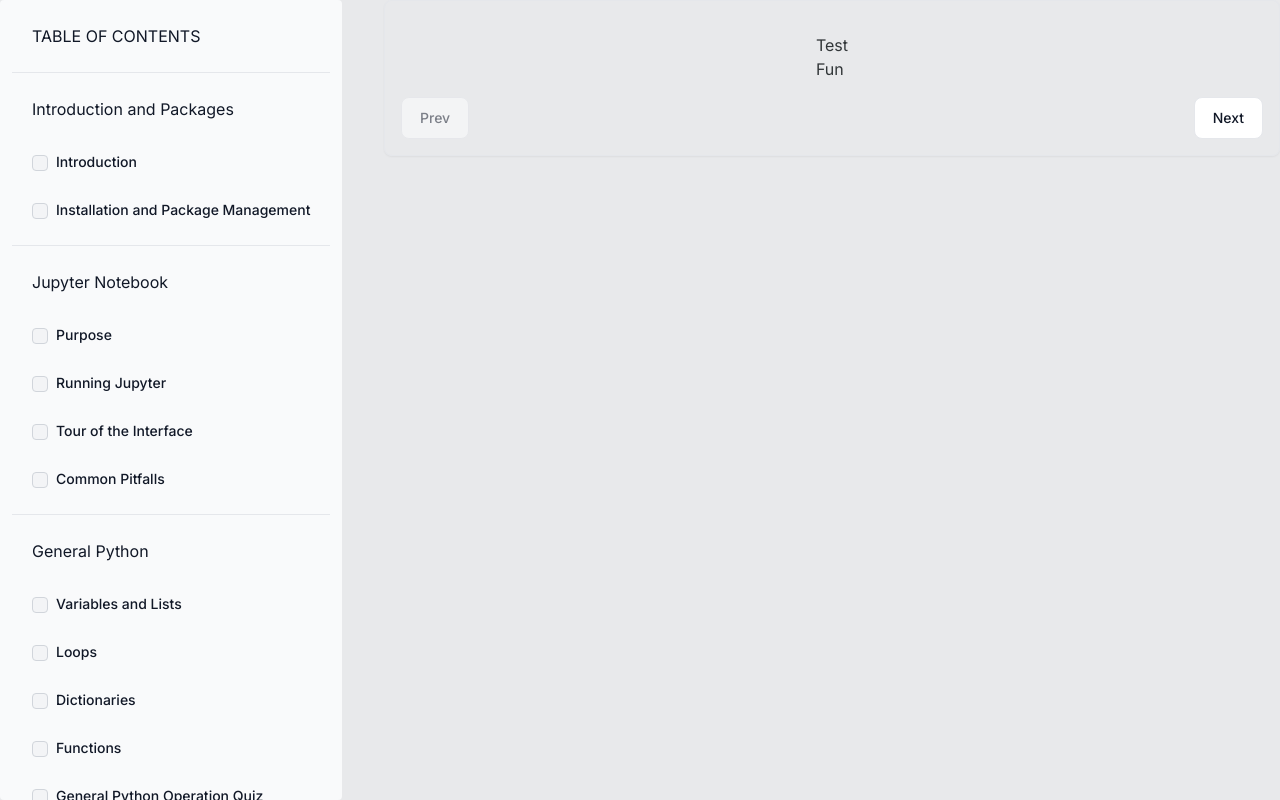
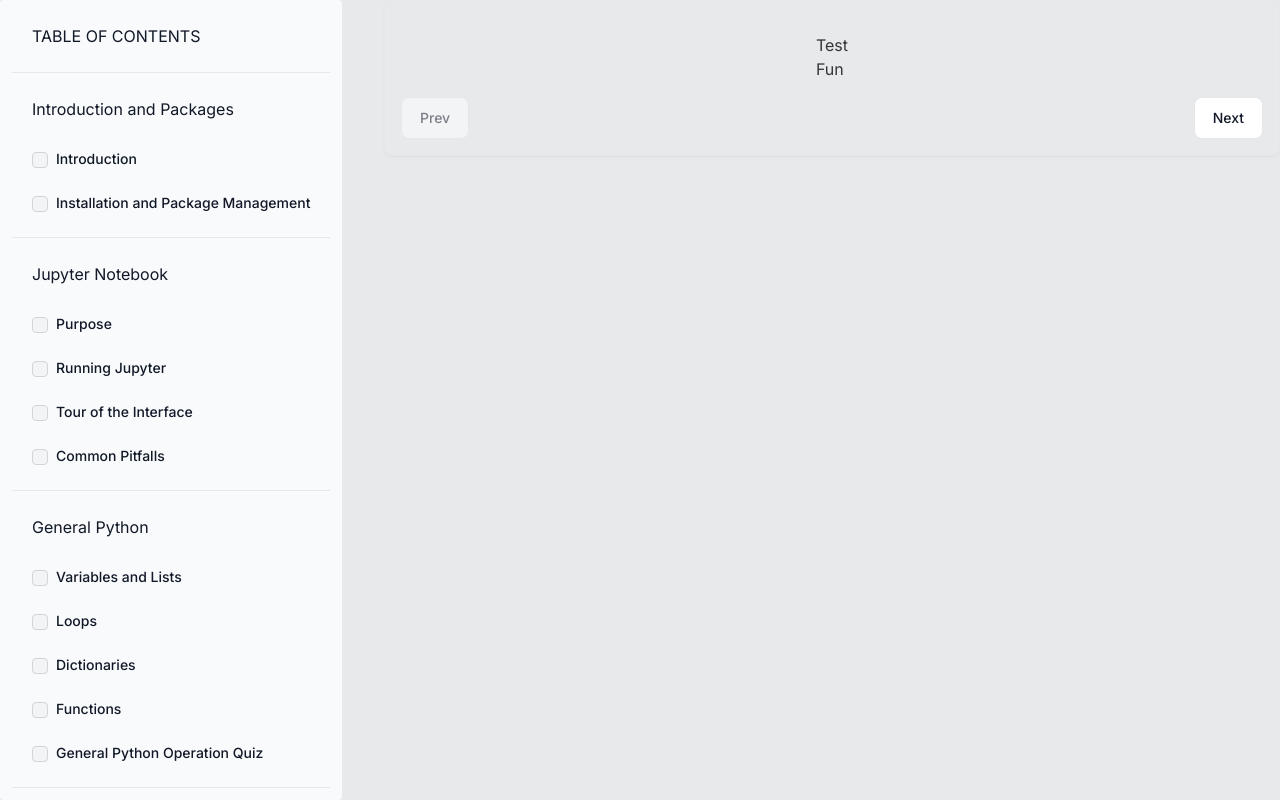
Before and after one commit to austin-bmitchell15/cs3803_website, a Next.js app: page / in a window 1280 px wide. Built offline with nearby package versions, Linux system fonts and the light colour scheme.

Commit message:
remove label to make the text clickable

```diff
--- a/src/components/CustomSidebar.tsx
+++ b/src/components/CustomSidebar.tsx
@@ -42,9 +42,9 @@ export default function CustomSidebar() {
                   </Sidebar.Item>
                   {module.submodules.map(submodule => {
                     return (
-                      <Sidebar.Item href={submodule.path} key={submodule.id}  active={submodule.path == currentPath} >
+                      <Sidebar.Item href={submodule.path} key={submodule.id}  active={submodule.path == currentPath} className="text-sm font-medium text-gray-900 dark:text-white">
                         <Checkbox checked={submodule.checked} disabled className="mr-2"  id={submodule.id}/>
-                        <Label htmlFor={submodule.id}>{submodule.name}</Label>
+                        {submodule.name}
                       </Sidebar.Item>
                     )
                   })}
```
